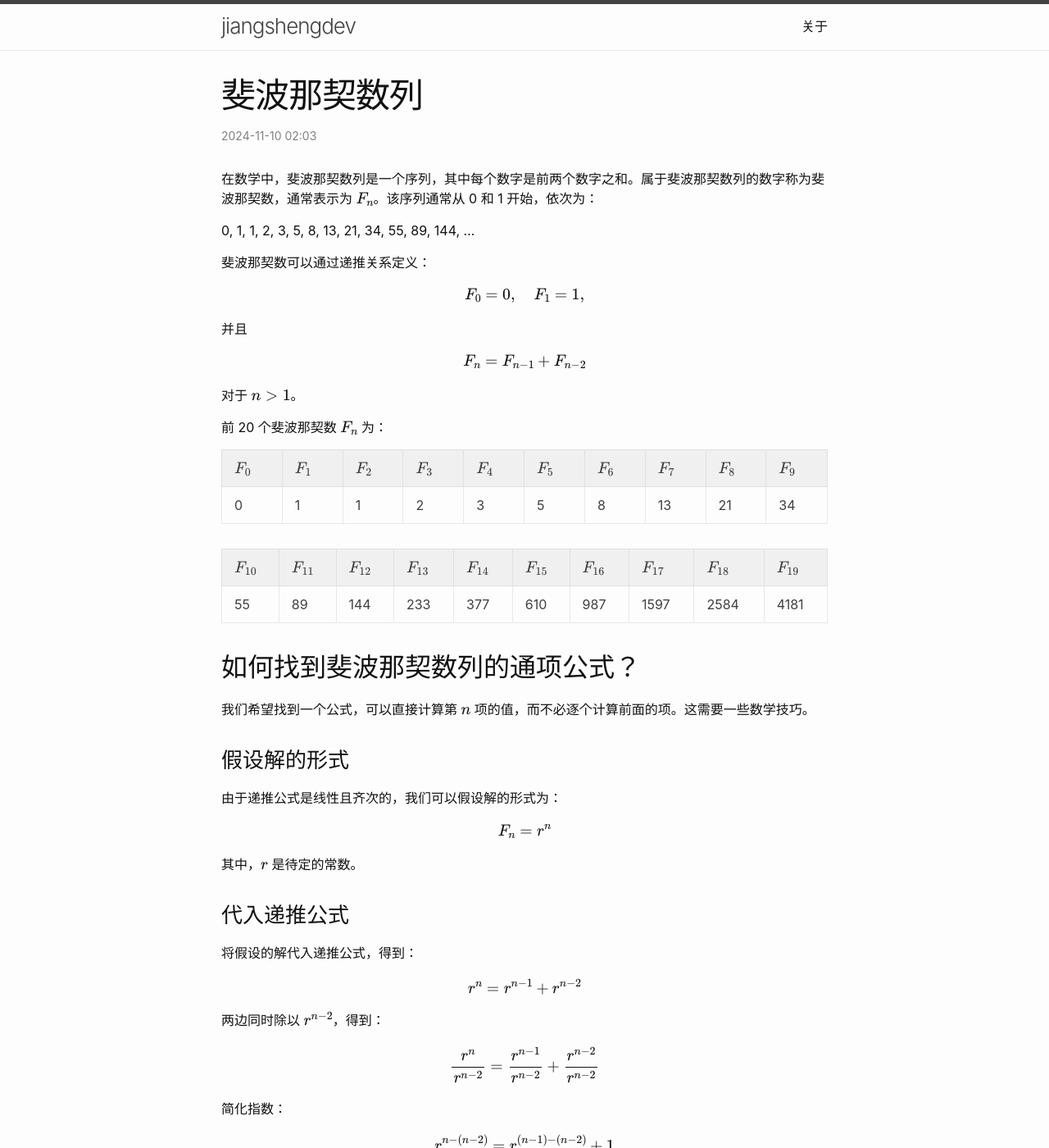
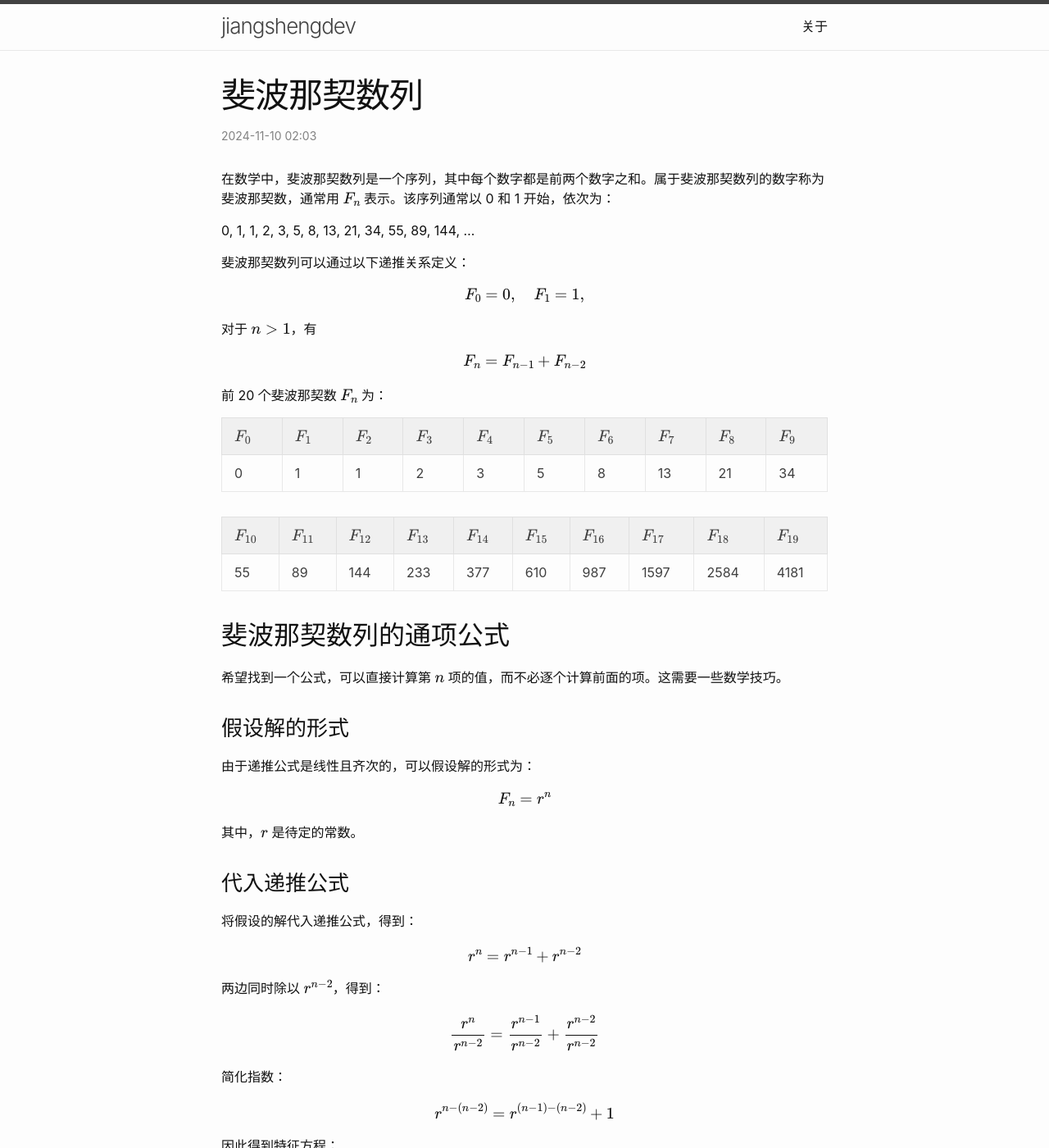
Before and after one commit to jiangshengdev/jiangshengdev.github.io, a Jekyll site: the page built from _posts/2024-11-10-fibonacci-sequence.md, in a window 1280 px wide and 1400 px high. Shown: the whole window at 82% size. Built offline with Jekyll 4.4.1, drawn with Linux system fonts in a browser that asks for light colours; some of the changed text lies outside the part shown.

Commit message:
Fibonacci sequence

```diff
--- a/_posts/2024-11-10-fibonacci-sequence.md
+++ b/_posts/2024-11-10-fibonacci-sequence.md
@@ -5,23 +5,21 @@ date: 2024-11-10 10:03:42 +0800
 categories: [ "data-structure" ]
 ---
 
-在数学中，斐波那契数列是一个序列，其中每个数字是前两个数字之和。属于斐波那契数列的数字称为斐波那契数，通常表示为 $F_n$。该序列通常从 0 和 1 开始，依次为：
+在数学中，斐波那契数列是一个序列，其中每个数字都是前两个数字之和。属于斐波那契数列的数字称为斐波那契数，通常用 $F_n$ 表示。该序列通常以 0 和 1 开始，依次为：
 
 0, 1, 1, 2, 3, 5, 8, 13, 21, 34, 55, 89, 144, ...
 
-斐波那契数可以通过递推关系定义：
+斐波那契数列可以通过以下递推关系定义：
 
 $$
 F_{0}=0,\quad F_{1}=1,
 $$
 
-并且
+对于 $n > 1$，有
 
 $$
 F_{n}=F_{n-1}+F_{n-2}
 $$
-
-对于 $n > 1$。
 
 前 20 个斐波那契数 $F_n$ 为：
 
@@ -33,19 +31,19 @@ $$
 |----------|----------|----------|----------|----------|----------|----------|----------|----------|----------|
 | 55       | 89       | 144      | 233      | 377      | 610      | 987      | 1597     | 2584     | 4181     |
 
-## 如何找到斐波那契数列的通项公式？
+## 斐波那契数列的通项公式
 
-我们希望找到一个公式，可以直接计算第 $ n $ 项的值，而不必逐个计算前面的项。这需要一些数学技巧。
+希望找到一个公式，可以直接计算第 $ n $ 项的值，而不必逐个计算前面的项。这需要一些数学技巧。
 
 ### 假设解的形式
 
-由于递推公式是线性且齐次的，我们可以假设解的形式为：
+由于递推公式是线性且齐次的，可以假设解的形式为：
 
 $$
 F_n = r^n
 $$
 
-其中，$ r $ 是待定的常数。
+其中，$r$ 是待定的常数。
 
 ### 代入递推公式
 
@@ -67,7 +65,7 @@ $$
 r^{n-(n-2)} = r^{(n-1)-(n-2)} + 1
 $$
 
-因此得到：
+因此得到特征方程：
 
 $$
 r^2 = r + 1
@@ -81,7 +79,7 @@ $$
 r^2 - r - 1 = 0
 $$
 
-这是一个关于 $ r $ 的二次方程，我们可以用求根公式求解：
+这是一个关于 $ r $ 的二次方程，可以用求根公式求解：
 
 对于一般的二次方程 $ ax^2 + bx + c = 0 $，其求根公式为：
 
@@ -197,7 +195,7 @@ $$
 
 **例子：计算第 6 项**
 
-让我们用通项公式计算第 6 项，看是否与已知结果一致。
+用通项公式计算第 6 项，看是否与已知结果一致。
 
 **计算 $ \phi^6 $ 和 $ \psi^6 $：**
 
@@ -210,14 +208,14 @@ $$
 F_6 \approx \dfrac{1}{\sqrt{5}} (17.9443 - (-0.9443)) \approx \dfrac{1}{\sqrt{5}} (17.9443 + 0.9443) \approx \dfrac{18.8886}{2.2361} \approx 8.0
 $$
 
-我们得到的结果为 8，与斐波那契数列的第 6 项一致。
+得到的结果为 8，与斐波那契数列的第 6 项一致。
 
 ## 总结
 
-通过对递推公式的分析和解特征方程，我们找到了斐波那契数列的通项公式：
+通过分析递推公式并解特征方程，得到了斐波那契数列的通项公式：
 
 $$
 F_n = \dfrac{1}{\sqrt{5}} \left( \left( \dfrac{1 + \sqrt{5}}{2} \right)^n - \left( \dfrac{1 - \sqrt{5}}{2} \right)^n \right)
 $$
 
-这个公式允许我们直接计算斐波那契数列的任意一项，而无需逐项计算，非常方便。
+该公式允许直接计算斐波那契数列的任意一项，无需逐项计算，极为便利。
```
